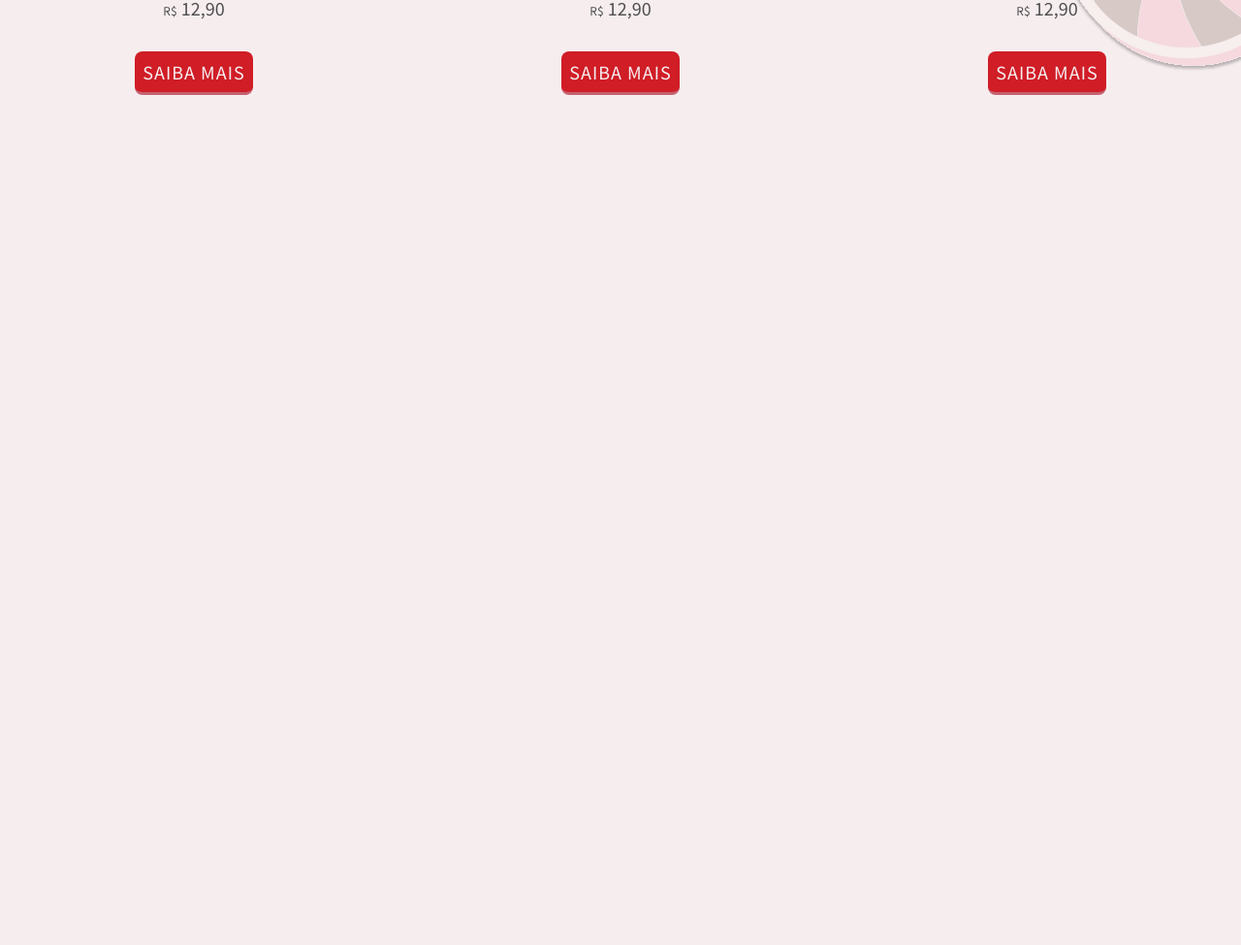
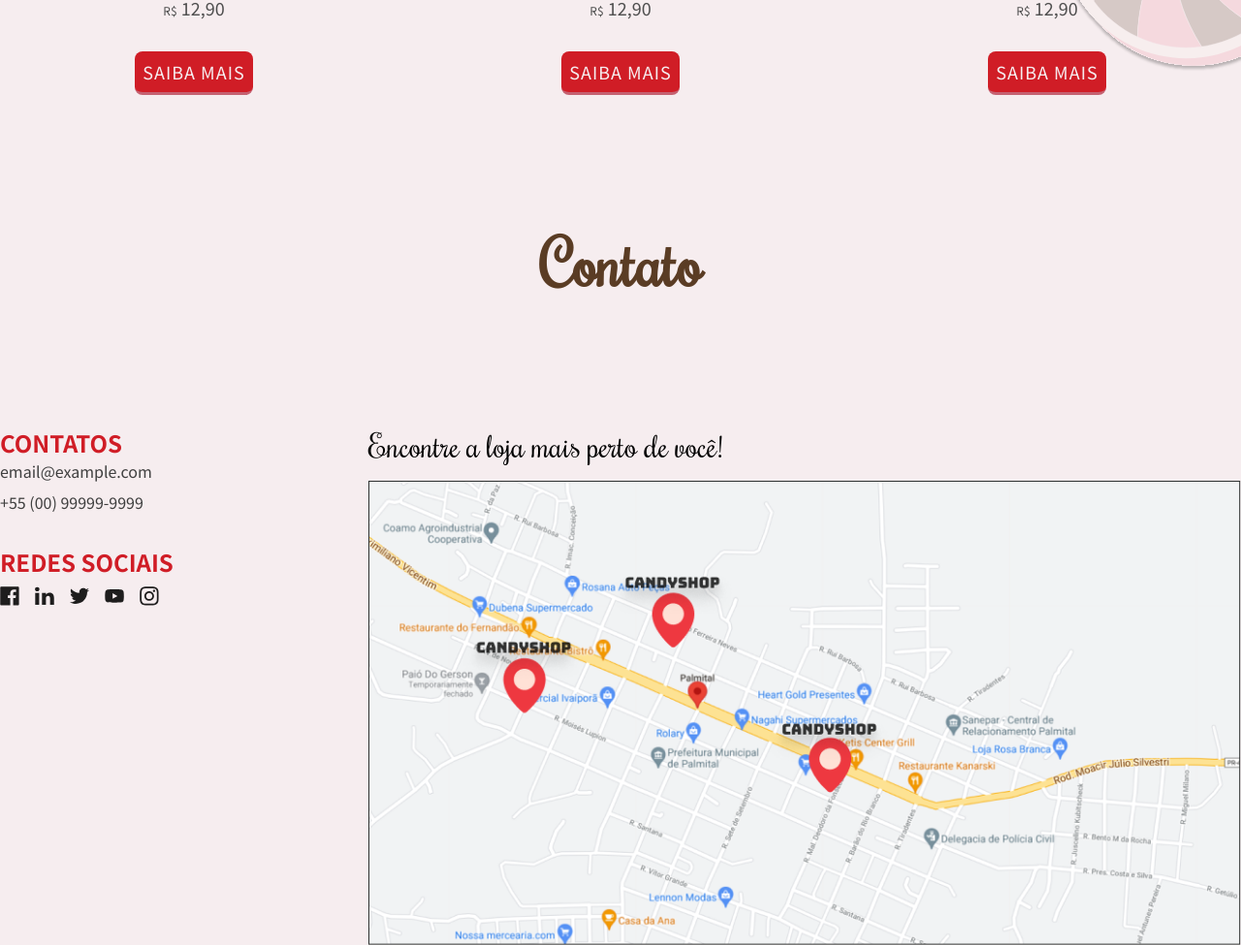
Before and after one commit to augustodia/19129679-5_LuizAugustoSilvaDosSantos, a PHP site: page / in a window 1280 px wide. Shown: the part 1437-2412 px from the top of the page at 97% size. Before the commit the page ends 1535 px from the top, so only its background shows below. Run offline with PHP 8.4, Linux system fonts and the light colour scheme.

Commit message:
Adicionando página de contato

```diff
--- a/css/style.css
+++ b/css/style.css
@@ -179,3 +179,51 @@ a {
 .produto-item span {
   font-size: 12px;
 }
+
+
+/* CONTATO */
+
+.contato-content {
+  display: flex;
+  justify-content: space-between;
+  margin-top: 126px;
+}
+
+.contato-mapa {
+  max-width: 900px;
+}
+
+.contato-mapa img {
+  cursor: pointer;
+}
+
+.mapa-chamada {
+  font-family: 'Rochester', cursive;
+  font-size: 32px;
+  margin-bottom: 16px;
+}
+
+.contato-titulo {
+  font-size: 24px;
+  color: #D01D26;
+}
+
+.contato-item {
+  margin-bottom: 32px;
+}
+
+.contato-item p {
+  color: #3f3f3f;
+  margin-bottom: 8px;
+}
+
+.contato-redes {
+  display: flex;
+}
+
+.contato-redes img {
+  margin-top: 8px;
+  margin-right: 16px;
+  width: 20px;
+  cursor: pointer;
+}
--- a/index.php
+++ b/index.php
@@ -9,3 +9,5 @@
 </header>
 
 <?php include('./pages/produtos.php'); ?>
+
+<?php include('./pages/contato.php'); ?>
--- /dev/null
+++ b/pages/contato.php
@@ -0,0 +1,27 @@
+<section class="contato container" id="contato">
+  <h2 class="title">Contato</h2>
+  <div class="contato-content">
+    <div class="contato-dados">
+      <div class="contato-item">
+        <h3 class="contato-titulo">CONTATOS</h3>
+        <p>email@example.com</p>
+        <p>+55 (00) 99999-9999</p>
+      </div>
+      <div class="contato-item">
+        <h3 class="contato-titulo">REDES SOCIAIS</h3>
+        <div class="contato-redes">
+          <img src="./images/facebook.svg" alt="">
+          <img src="./images/linkedin.svg" alt="">
+          <img src="./images/twitter.svg" alt="">
+          <img src="./images/youtube.svg" alt="">
+          <img src="./images/instagram.svg" alt="">
+
+        </div>
+      </div>
+    </div>
+    <div class="contato-mapa">
+      <p class="mapa-chamada">Encontre a loja mais perto de você!</p>
+      <img src="./images/mapa-localizacao.png" alt="">
+    </div>
+  </div>
+</section>
```
Also changed, not shown: images/facebook.svg (added), images/instagram.svg (added), images/linkedin.svg (added), images/mapa-localizacao.png (added), images/twitter.svg (added), images/youtube.svg (added).
